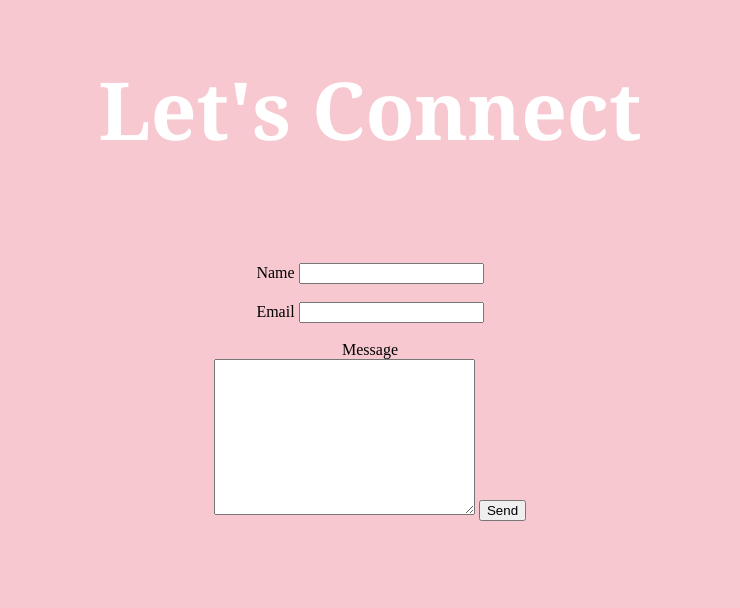
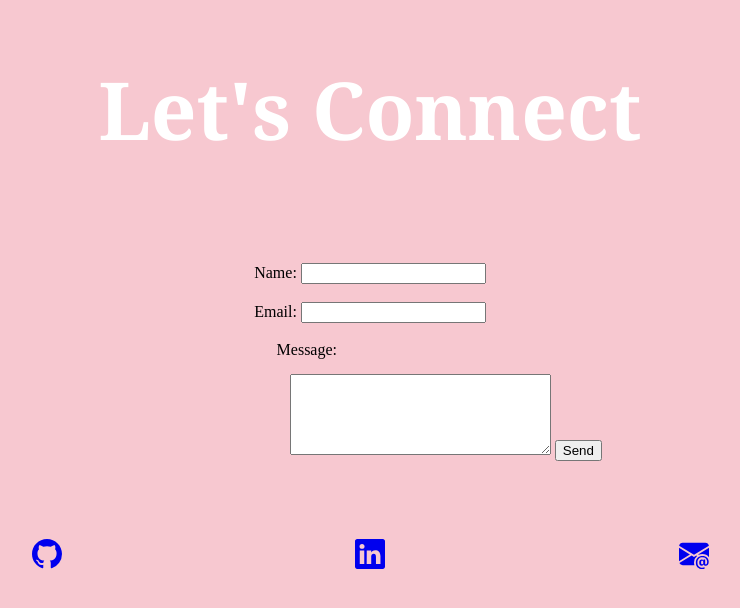
Before and after one commit to MoeshaMignott/Portfolio, a plain HTML site: page contact.html in a window 1280 px wide. Shown: the whole page, without its empty margins (270-1010 px from the left). Drawn offline with Linux system fonts and the light colour scheme.

Commit message:
add icon & link

```diff
--- a/contact.html
+++ b/contact.html
@@ -7,28 +7,80 @@
     <title>Document</title>
     <link rel="stylesheet" href="style/style.css" />
   </head>
+
   <body class="contact">
     <h1 class="connect">Let's Connect</h1>
 
     <form action="process-form.php" method="post">
-      <label for="name">Name</label>
+      <label for="name">Name:</label>
       <input type="text" id="name" name="name" required />
       <br />
       <br />
-      <label for="email">Email</label>
+      <label for="email">Email:</label>
       <input type="email" name="email" id="email" required />
       <br />
       <br />
-      <label for="message">Message</label>
-      <br>
+      <label class="mTitle" for="message">Message: </label>
+      <br />
       <textarea
         name="message"
         id="message"
         cols="30"
-        rows="10"
+        rows="5"
         required
       ></textarea>
       <input type="submit" value="Send" />
     </form>
+    <br />
+    <div class="icon">
+      <a
+        href="https://github.com/MoeshaMignott?tab=repositories"
+        target="_blank"
+      >
+        <svg
+          xmlns="http://www.w3.org/2000/svg"
+          width="30"
+          height="30"
+          fill="currentColor"
+          class="bi bi-github"
+          viewBox="0 0 16 16"
+        >
+          <path
+            d="M8 0C3.58 0 0 3.58 0 8c0 3.54 2.29 6.53 5.47 7.59.4.07.55-.17.55-.38 0-.19-.01-.82-.01-1.49-2.01.37-2.53-.49-2.69-.94-.09-.23-.48-.94-.82-1.13-.28-.15-.68-.52-.01-.53.63-.01 1.08.58 1.23.82.72 1.21 1.87.87 2.33.66.07-.52.28-.87.51-1.07-1.78-.2-3.64-.89-3.64-3.95 0-.87.31-1.59.82-2.15-.08-.2-.36-1.02.08-2.12 0 0 .67-.21 2.2.82.64-.18 1.32-.27 2-.27.68 0 1.36.09 2 .27 1.53-1.04 2.2-.82 2.2-.82.44 1.1.16 1.92.08 2.12.51.56.82 1.27.82 2.15 0 3.07-1.87 3.75-3.65 3.95.29.25.54.73.54 1.48 0 1.07-.01 1.93-.01 2.2 0 .21.15.46.55.38A8.012 8.012 0 0 0 16 8c0-4.42-3.58-8-8-8z"
+          />
+        </svg>
+      </a>
+      <a href="www.linkedin.com/in/moesha-mignott" target="_blank">
+        <svg
+          xmlns="http://www.w3.org/2000/svg"
+          width="30"
+          height="30"
+          fill="currentColor"
+          class="bi bi-linkedin"
+          viewBox="0 0 16 16"
+        >
+          <path
+            d="M0 1.146C0 .513.526 0 1.175 0h13.65C15.474 0 16 .513 16 1.146v13.708c0 .633-.526 1.146-1.175 1.146H1.175C.526 16 0 15.487 0 14.854V1.146zm4.943 12.248V6.169H2.542v7.225h2.401zm-1.2-8.212c.837 0 1.358-.554 1.358-1.248-.015-.709-.52-1.248-1.342-1.248-.822 0-1.359.54-1.359 1.248 0 .694.521 1.248 1.327 1.248h.016zm4.908 8.212V9.359c0-.216.016-.432.08-.586.173-.431.568-.878 1.232-.878.869 0 1.216.662 1.216 1.634v3.865h2.401V9.25c0-2.22-1.184-3.252-2.764-3.252-1.274 0-1.845.7-2.165 1.193v.025h-.016a5.54 5.54 0 0 1 .016-.025V6.169h-2.4c.03.678 0 7.225 0 7.225h2.4z"
+          />
+        </svg>
+      </a>
+      <a href="mailto:moeshamignott026@gmail.com" target="_blank">
+        <svg
+          xmlns="http://www.w3.org/2000/svg"
+          width="30"
+          height="30"
+          fill="currentColor"
+          class="bi bi-envelope-at-fill"
+          viewBox="0 0 16 16"
+        >
+          <path
+            d="M2 2A2 2 0 0 0 .05 3.555L8 8.414l7.95-4.859A2 2 0 0 0 14 2H2Zm-2 9.8V4.698l5.803 3.546L0 11.801Zm6.761-2.97-6.57 4.026A2 2 0 0 0 2 14h6.256A4.493 4.493 0 0 1 8 12.5a4.49 4.49 0 0 1 1.606-3.446l-.367-.225L8 9.586l-1.239-.757ZM16 9.671V4.697l-5.803 3.546.338.208A4.482 4.482 0 0 1 12.5 8c1.414 0 2.675.652 3.5 1.671Z"
+          />
+          <path
+            d="M15.834 12.244c0 1.168-.577 2.025-1.587 2.025-.503 0-1.002-.228-1.12-.648h-.043c-.118.416-.543.643-1.015.643-.77 0-1.259-.542-1.259-1.434v-.529c0-.844.481-1.4 1.26-1.4.585 0 .87.333.953.63h.03v-.568h.905v2.19c0 .272.18.42.411.42.315 0 .639-.415.639-1.39v-.118c0-1.277-.95-2.326-2.484-2.326h-.04c-1.582 0-2.64 1.067-2.64 2.724v.157c0 1.867 1.237 2.654 2.57 2.654h.045c.507 0 .935-.07 1.18-.18v.731c-.219.1-.643.175-1.237.175h-.044C10.438 16 9 14.82 9 12.646v-.214C9 10.36 10.421 9 12.485 9h.035c2.12 0 3.314 1.43 3.314 3.034v.21Zm-4.04.21v.227c0 .586.227.8.581.8.31 0 .564-.17.564-.743v-.367c0-.516-.275-.708-.572-.708-.346 0-.573.245-.573.791Z"
+          />
+        </svg>
+      </a>
+    </div>
   </body>
 </html>
--- a/style/style.css
+++ b/style/style.css
@@ -16,9 +16,8 @@
 #home {
   display: block;
   margin: 0 auto;
-  background-color: #8EC5FC;
-background-image: linear-gradient(62deg, #8EC5FC 0%, #E0C3FC 100%);
-
+  background-color: #8ec5fc;
+  background-image: linear-gradient(62deg, #8ec5fc 0%, #e0c3fc 100%);
 }
 .navbar-brand img {
   height: 50px;
@@ -29,7 +28,8 @@ background-image: linear-gradient(62deg, #8EC5FC 0%, #E0C3FC 100%);
 .career,
 .intro {
   text-align: center;
-margin-left: 30px;}
+  margin-left: 30px;
+}
 .name {
   font-size: 60px;
   color: white;
@@ -51,25 +51,40 @@ margin-left: 30px;}
 }
 form {
   display: block;
-  margin-top: 100px ;
+  margin-top: 100px;
   text-align: center;
-
 }
-.connect{
+.connect {
   font-size: 80px;
-  font-family: Cambria, Cochin, Georgia, Times, 'Times New Roman', serif;
-color: white;
+  font-family: Cambria, Cochin, Georgia, Times, "Times New Roman", serif;
+  color: white;
 }
-
 
 .projects {
   text-align: center;
   color: var(--main-color);
   font-size: 80px;
 }
-footer{
-text-align: center;
-font-size: 18px;
-font-family: Cambria, Cochin, Georgia, Times, 'Times New Roman', serif;
-margin-top: 100px;
+#name {
+  display: inline-block;
 }
+#message {
+  display: inline-block;
+  margin-top: 15px;
+  margin-left: 12%;
+}
+.mTitle {
+  margin-left: -10%;
+}
+
+.icon {
+  margin-top: 60px;
+  display: flex;
+  justify-content: space-evenly;
+}
+footer {
+  text-align: center;
+  font-size: 18px;
+  font-family: Cambria, Cochin, Georgia, Times, "Times New Roman", serif;
+  margin-top: 100px;
+}
```
